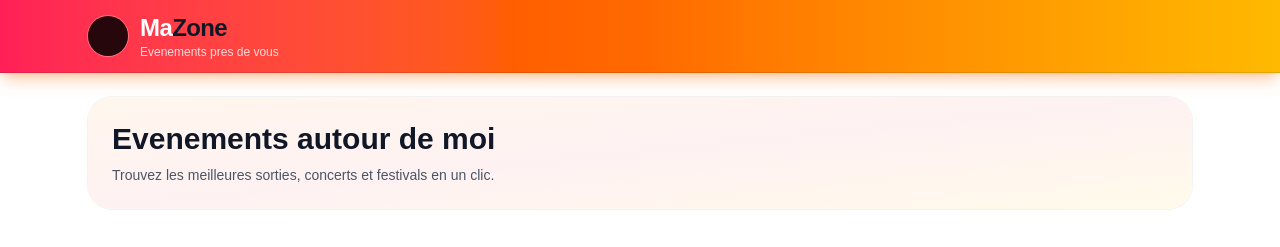
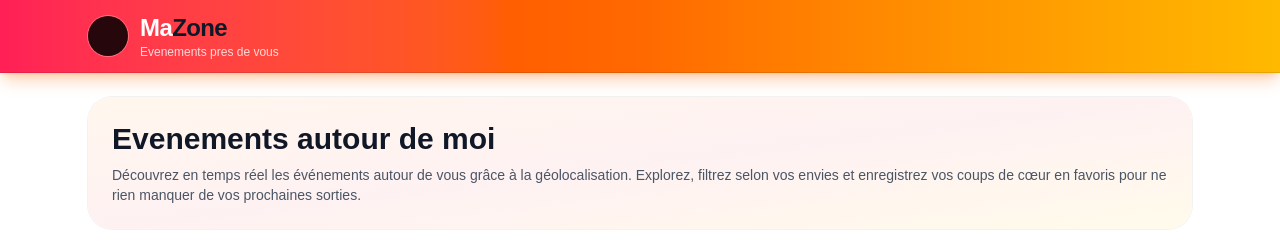
Before and after one commit to GuillaumeSere/ma-zone, a Next.js app: page / in a window 1280 px wide. Shown: the top 247 px of the page. Built offline with nearby package versions, Linux system fonts and the light colour scheme; no server answers.

Commit message:
modif description

```diff
--- a/app/page.tsx
+++ b/app/page.tsx
@@ -311,7 +311,9 @@ export default function Home() {
                         Evenements autour de moi
                     </h2>
                     <p className="mt-2 text-sm text-gray-600">
-                        Trouvez les meilleures sorties, concerts et festivals en un clic.
+                        Découvrez en temps réel les événements autour de vous grâce à la géolocalisation.
+                        Explorez, filtrez selon vos envies et enregistrez vos coups de cœur en favoris
+                        pour ne rien manquer de vos prochaines sorties.
                     </p>
                 </div>
                 <div className="rounded-2xl bg-white/95 p-4 text-gray-900 ring-1 ring-black/10 shadow-sm">
```
